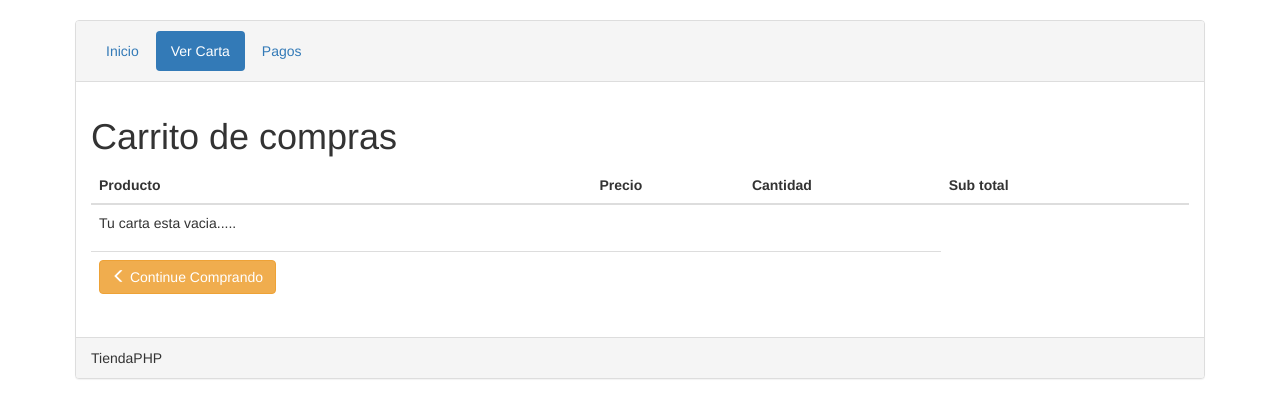
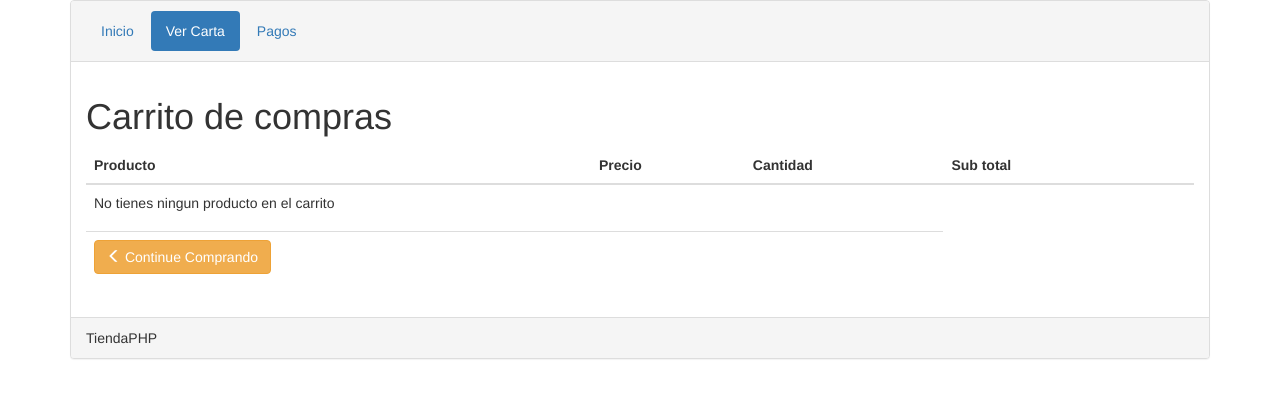
Before and after one commit to marticanelafarre/TiendaOnlinePHP, a PHP site: page /VerCarta.php in a window 1280 px wide. Shown: the top 418 px of the page. Run offline with PHP 8.4, Linux system fonts and the light colour scheme.

Commit message:
arreglar el ordenexito

```diff
--- a/VerCarta.php
+++ b/VerCarta.php
@@ -6,15 +6,11 @@ $cart = new Cart;
 <!DOCTYPE html>
 <html lang="en">
 <head>
-    <title>View Cart - PHP Shopping Cart Tutorial</title>
     <meta charset="utf-8">
     <link rel="stylesheet" href="http://maxcdn.bootstrapcdn.com/bootstrap/3.3.7/css/bootstrap.min.css">
     <script src="https://ajax.googleapis.com/ajax/libs/jquery/1.12.4/jquery.min.js"></script>
     <script src="http://maxcdn.bootstrapcdn.com/bootstrap/3.3.7/js/bootstrap.min.js"></script>
-    <style>
-    .container{padding: 20px;}
-    input[type="number"]{width: 20%;}
-    </style>
+
     <script>
     function updateCartItem(obj,id){
         $.get("cartAction.php", {action:"updateCartItem", id:id, qty:obj.value}, function(data){
@@ -71,7 +67,7 @@ $cart = new Cart;
             </td>
         </tr>
         <?php } }else{ ?>
-        <tr><td colspan="5"><p>Tu carta esta vacia.....</p></td>
+        <tr><td colspan="5"><p>No tienes ningun producto en el carrito</p></td>
         <?php } ?>
     </tbody>
     <tfoot>
```
